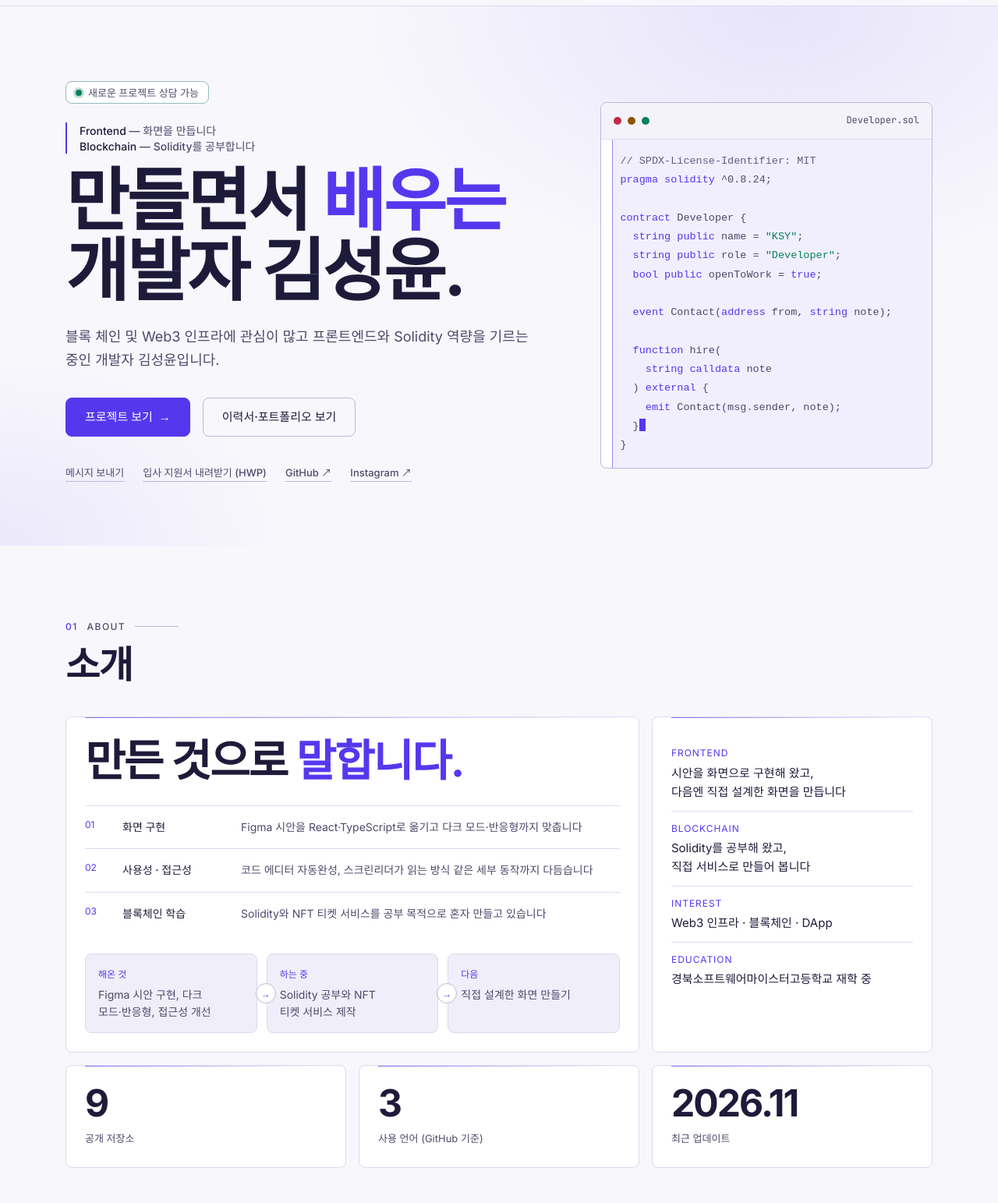
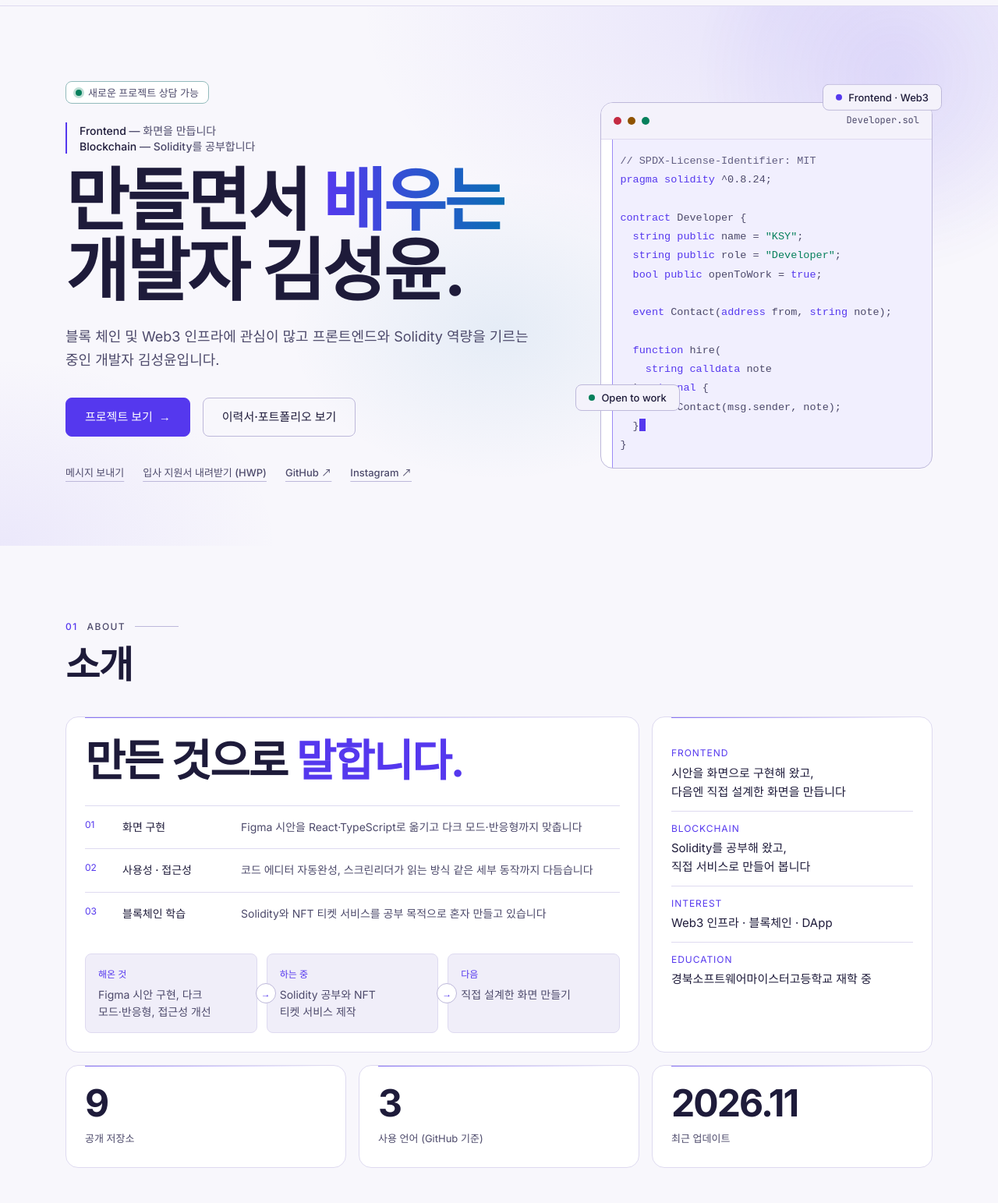
Before and after one commit to PROMISE282/KsyIntroduction, a website: page index.html in a window 1280 px wide. Shown: the part 57-1600 px from the top of the page at 78% size. Drawn offline with Linux system fonts and the light colour scheme; no server answers.

Commit message:
feat: lift design restrictions and add layered motion, glass nav and spotlight cards
Applied the items the mock jury voted through (trial-review-pro):
- translucent blurred nav, slowly drifting hero glow, gradient headline accent
- floating badges overlapping the code card, 16px tile radius
- cursor-following border spotlight on cards, scroll progress bar, staggered tile entrance
All decorative motion stays off under prefers-reduced-motion / data-motion="off".

Held for later (re-propose with measurements / a pause control):
grid or noise backgrounds, skill marquee, 3D tilt, custom cursor, weight 800.

Co-Authored-By: Claude Sonnet 5.5 <noreply@anthropic.com>

```diff
--- a/index.html
+++ b/index.html
@@ -360,9 +360,61 @@ footer a:hover{color:var(--accent)}
 
 :root[data-motion="off"] .tile.lift::after{display:none}
 @media(prefers-reduced-motion:reduce){.tile.lift::after{display:none}.btn.primary:hover::after,.links a:hover::after{transform:none}}
+
+/* ───── 디자인 개편 v4 (2026-11-12 재판 채택) ─────
+   v2의 "블러 금지·무한 반복 금지·radius 4/8" 일부를 해제한다. 해제 범위:
+   (A) 히어로 배경 빛 번짐의 느린 이동 (B) 반투명 내비게이션 (E) 테두리 스포트라이트 (F) 스크롤 진행 바·타일 순차 등장
+   (G) 큰 radius 16px·강조어 그라데이션 (I) 코드 카드에 겹친 떠 있는 배지
+   보류: 격자·노이즈 배경, 마키, 3D 틸트, 커스텀 커서, 굵기 800 (재상정 조건은 커밋 메시지 참고)
+   모든 장식 모션은 prefers-reduced-motion·data-motion="off"에서 정지한다. */
+:root{--r-lg:16px;--accent-2:#6fd8ff}
+:root[data-theme="light"]{--accent-2:#0a6eb4}
+@media (prefers-color-scheme:light){:root:not([data-theme="dark"]){--accent-2:#0a6eb4}}
+
+/* B: 반투명 내비게이션 (지원하지 않는 브라우저는 불투명 유지) */
+@supports (backdrop-filter:blur(1px)) or (-webkit-backdrop-filter:blur(1px)){
+  header.nav{background:color-mix(in srgb,var(--bg) 80%,transparent);-webkit-backdrop-filter:saturate(1.4) blur(14px);backdrop-filter:saturate(1.4) blur(14px)}
+}
+
+/* A: 히어로 빛 번짐 — 두 덩어리가 아주 천천히 움직인다 */
+.hero::before{background:radial-gradient(60% 70% at 78% 0%,var(--glow),transparent 70%),radial-gradient(40% 50% at 0% 100%,var(--accent-soft),transparent 70%),radial-gradient(30% 40% at 50% 60%,color-mix(in srgb,var(--accent-2) 8%,transparent),transparent 70%)}
+.hero::after{content:"";position:absolute;z-index:-1;pointer-events:none;width:560px;height:560px;right:-160px;top:-200px;border-radius:50%;background:radial-gradient(circle,var(--glow),transparent 65%);animation:drift 24s ease-in-out infinite alternate}
+@keyframes drift{to{transform:translate3d(-80px,60px,0)}}
+
+/* G: 강조어 그라데이션 (양끝 색 모두 큰 글씨 3:1 이상) */
+h1 .w.hl{background:linear-gradient(90deg,var(--accent),var(--accent-2));-webkit-background-clip:text;background-clip:text;-webkit-text-fill-color:transparent;color:var(--accent)}
+
+/* I: 코드 카드에 겹친 배지 */
+.hero .grid>*{min-width:0}
+.stage{position:relative}
+.float-badge{position:absolute;z-index:2;display:inline-flex;align-items:center;gap:8px;padding:8px 16px;border-radius:var(--r-md);background:var(--surface-2);border:1px solid var(--line-2);font:500 13px var(--sans);color:var(--text);animation:float 6s ease-in-out infinite alternate}
+.float-badge i{width:8px;height:8px;border-radius:50%;background:var(--live)}
+.fb1{left:-32px;bottom:14%}
+.fb2{right:-12px;top:-20px;animation-delay:-3s}
+.fb2 i{background:var(--accent)}
+@keyframes float{to{transform:translateY(-8px)}}
+@media(max-width:900px){.fb1{left:8px;bottom:-20px}.fb2{right:16px;top:-20px}}
+
+/* E: 커서를 따라가는 테두리 스포트라이트 (JS가 넣는 --mx/--my 재사용) */
+.tile.lift{border-color:transparent;background:linear-gradient(var(--surface),var(--surface)) padding-box,linear-gradient(var(--line),var(--line)) border-box}
+.tile.lift:hover{border-color:transparent;background:linear-gradient(var(--surface),var(--surface)) padding-box,radial-gradient(260px circle at var(--mx,50%) var(--my,0%),var(--accent),var(--line) 75%) border-box}
+:root[data-motion="off"] .tile.lift:hover{background:linear-gradient(var(--surface),var(--surface)) padding-box,linear-gradient(var(--line-2),var(--line-2)) border-box}
+
+/* F: 스크롤 진행 바 (지원 브라우저만) + 타일 순차 등장 */
+.progress{display:none}
+@supports (animation-timeline:scroll()){
+  .progress{display:block;position:fixed;left:0;right:0;top:0;height:3px;z-index:60;background:linear-gradient(90deg,var(--accent),var(--accent-2));transform:scaleX(0);transform-origin:left;pointer-events:none;animation:prog linear both;animation-timeline:scroll(root)}
+}
+@keyframes prog{to{transform:scaleX(1)}}
+@keyframes tile-in{from{opacity:0;transform:translateY(16px)}}
+.rv.in.bento>.tile{animation:tile-in .4s var(--ease) backwards}
+.rv.in.bento>.tile:nth-child(2){animation-delay:60ms}.rv.in.bento>.tile:nth-child(3){animation-delay:120ms}
+.rv.in.bento>.tile:nth-child(4){animation-delay:180ms}.rv.in.bento>.tile:nth-child(5){animation-delay:240ms}
+.rv.in.bento>.tile:nth-child(n+6){animation-delay:300ms}
 </style>
 </head>
 <body>
+<div class="progress" aria-hidden="true"></div>
 <a class="skip" href="#main" data-i18n="skip">본문으로 건너뛰기</a>
 
 
@@ -409,7 +461,8 @@ footer a:hover{color:var(--accent)}
           <a id="resumeFileBtn" href="resume.hwp" download="입사지원서-김성윤.hwp">입사 지원서 내려받기 (HWP)</a>
         </div>
       </div>
-      <div class="card-code" aria-hidden="true">
+      <div class="stage" aria-hidden="true">
+      <div class="card-code">
         <div class="bar"><i></i><i></i><i></i><span>Developer.sol</span></div>
 <pre><span class="c">// SPDX-License-Identifier: MIT</span>
 <span class="k">pragma solidity</span> ^0.8.24;
@@ -427,6 +480,9 @@ footer a:hover{color:var(--accent)}
     <span class="k">emit</span> Contact(msg.sender, note);
   }<span class="caret"></span>
 }</pre>
+      </div>
+      <span class="float-badge fb1"><i></i>Open to work</span>
+      <span class="float-badge fb2"><i></i>Frontend · Web3</span>
       </div>
     </div>
   </div>
```
